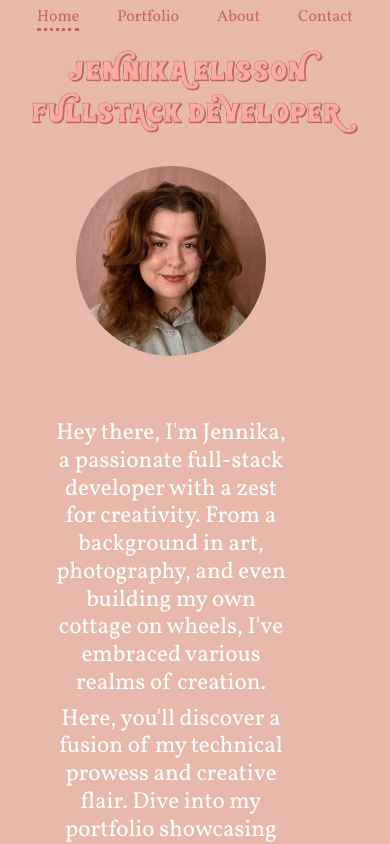
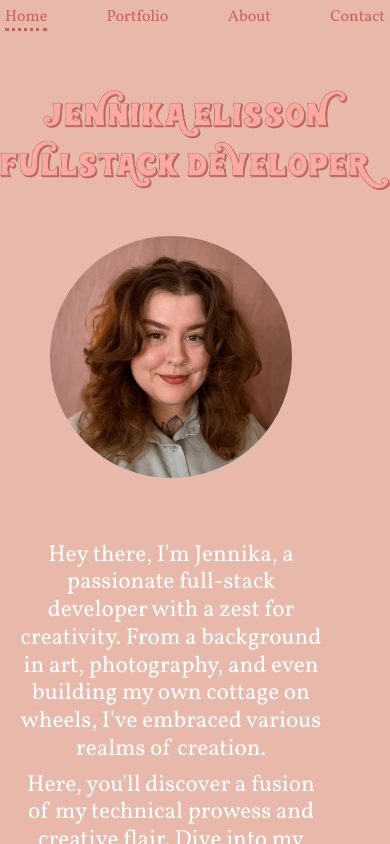
Before and after one commit to jennikaelisson/jennikas-portfolio, a React (Vite) app: page / in a window 390 px wide. Shown: the top 844 px of the page. Built offline with nearby package versions, Linux system fonts and the light colour scheme; a web font is replaced by a local one.

Commit message:
Deploy build files to main

```diff
--- a/package.json
+++ b/package.json
@@ -6,8 +6,9 @@
   "type": "module",
   "scripts": {
     "dev": "vite",
+    "predeploy": "npm run build",
+  "deploy": "gh-pages -d dist",
     "build": "tsc && vite build",
-    "deploy": "gh-pages -d build",
     "lint": "eslint . --ext ts,tsx --report-unused-disable-directives --max-warnings 0",
     "preview": "vite preview"
   },
--- a/src/pages/Layout.tsx
+++ b/src/pages/Layout.tsx
@@ -6,9 +6,9 @@ export const Layout = () => {
   return (
     <>
       <NavBar />
-      <header className="row">
-        <div className="col-12">
-        <img src="./../../img/text.png" alt="Jennika Elisson" id="header-img" /></div>
+      <header className="parallax">
+        {/* <div className="col-12">
+        <img src="./../../img/text.png" alt="Jennika Elisson" id="header-img" /></div> */}
       </header>
       <main className="row">
         <Outlet />
--- a/src/styles/_layout.scss
+++ b/src/styles/_layout.scss
@@ -1,10 +1,11 @@
 #root {
-    max-width: 1280px;
-    margin: 0 auto;
+    // max-width: 1280px;
+    margin: 0 0;
     padding: 0 2rem;
     text-align: center;
     width: 100%;
   }
+
 
 header {
     //border: 2px solid plum;
@@ -15,6 +16,18 @@ header {
         width: 100%;
     }
 }
+
+.parallax {
+    background-image: url('./../../img/text.png'); /* Använd rätt sökväg till din bild */
+    min-height: 450px; /* Justera höjden efter behov */
+    background-attachment: fixed;
+    background-position: center 56px;
+    background-repeat: no-repeat;
+    background-size: contain;
+    box-sizing: border-box;
+  }
+
+
 
 main {
    // border: 2px solid plum;
@@ -61,6 +74,13 @@ footer {
             width: 100%;
         }
     }
+
+    .parallax {
+        background-size: contain; /* Eller contain beroende på bildens utseende */
+        background-position: center 56px; /* Justera om du vill centrera */
+        min-height: 300px; /* Justera höjden efter behov */
+
+    }
 }
 
   /* Mobil-stilar */
@@ -74,4 +94,11 @@ footer {
             width: 100%;
         }
     }
+
+    .parallax {
+        background-size: contain; /* Eller contain beroende på bildens utseende */
+        background-position: center 56px; /* Justera om du vill centrera */
+        min-height: 170px; /* Justera höjden efter behov */
+
+    }
   }
--- a/src/styles/_navigation.scss
+++ b/src/styles/_navigation.scss
@@ -10,6 +10,7 @@ nav {
         list-style: none;
         padding: 5px;
         display: flex;
+        margin: 0;
         justify-content: space-between;
 
         li {
--- a/src/styles/index.scss
+++ b/src/styles/index.scss
@@ -27,6 +27,9 @@
   --raleway: 'Raleway Dots', sans-serif;
 }
 
+#root {
+  padding: 0;
+}
 
 .grid {
   display: grid;
```
